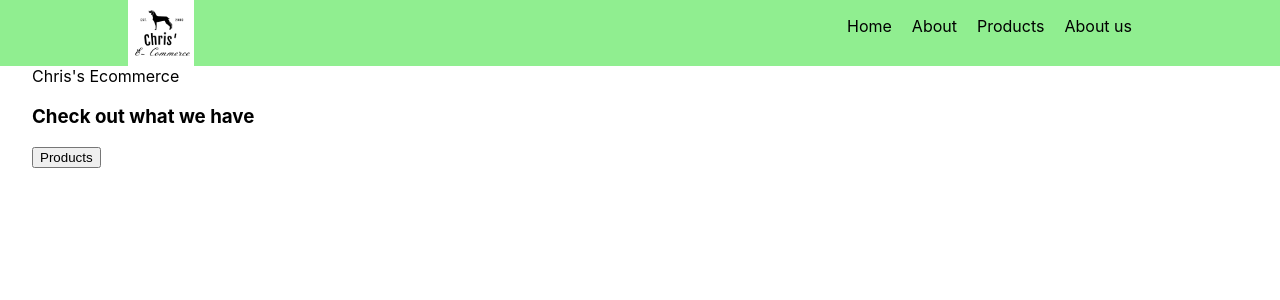
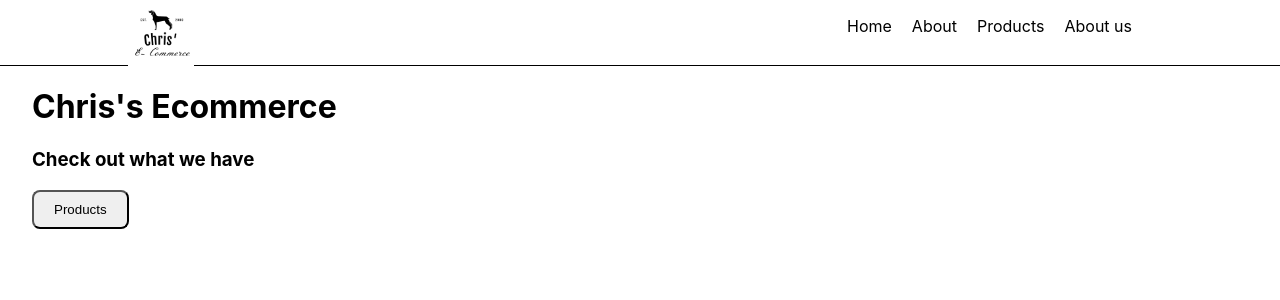
Before and after one commit to ChrisDietrich405/next-products-ecommerce, a Next.js app: page / in a window 1280 px wide. Shown: the top 300 px of the page. Built offline with nearby package versions, Linux system fonts and the light colour scheme.

Commit message:
styled home page

```diff
--- a/src/components/Navbar/styles.module.css
+++ b/src/components/Navbar/styles.module.css
@@ -1,6 +1,6 @@
 .navbar_container {
-  background: lightgreen;
   height: 66px;
+  border-bottom: 1px solid #000;
 }
 
 .navbar_inner_container {
--- a/src/pages/index.js
+++ b/src/pages/index.js
@@ -14,7 +14,7 @@ export default function Home() {
         <meta name="description" content="Generated by create next app" />
         <link rel="icon" href="/favicon.ico" />
       </Head>
-      <div>Chris's Ecommerce</div>
+      <h1>Chris's Ecommerce</h1>
       <h3>Check out what we have</h3>
       <button onClick={() => router.push("/products")}>Products</button>
     </div>
--- a/src/pages/products/index.js
+++ b/src/pages/products/index.js
@@ -1,21 +1,19 @@
 import React from "react";
 import { api } from "../../axios";
 import styles from "./styles.module.css";
-import { useRouter } from "next/router";
 import Link from "next/link";
 
 const products = ({ productList }) => {
-  const router = useRouter();
   return (
     <div className={styles.product_container}>
       {productList.map((product) => (
         <>
           <div className={styles.product_wrapper}>
-            <h4>{product.title}</h4>
+            <h5>{product.title}</h5>
             <img className={styles.product_image} src={product.image} alt="" />
             <p>{product.price}</p>
             <Link href={`products/${product.id}`}>
-              <button>details</button>
+              <button className={styles.product_btn}>details</button>
             </Link>
           </div>
         </>
--- a/src/styles/globals.css
+++ b/src/styles/globals.css
@@ -14,3 +14,14 @@ a {
 * {
   box-sizing: border-box;
 }
+
+button {
+  padding: 10px 20px;
+  border-radius: 8px;
+  transition: 0.3s;
+}
+
+.button:hover {
+  cursor: pointer;
+  background: #fff;
+}
```
Also changed, not shown: src/pages/products/styles.module.css (+8 -0 lines).
